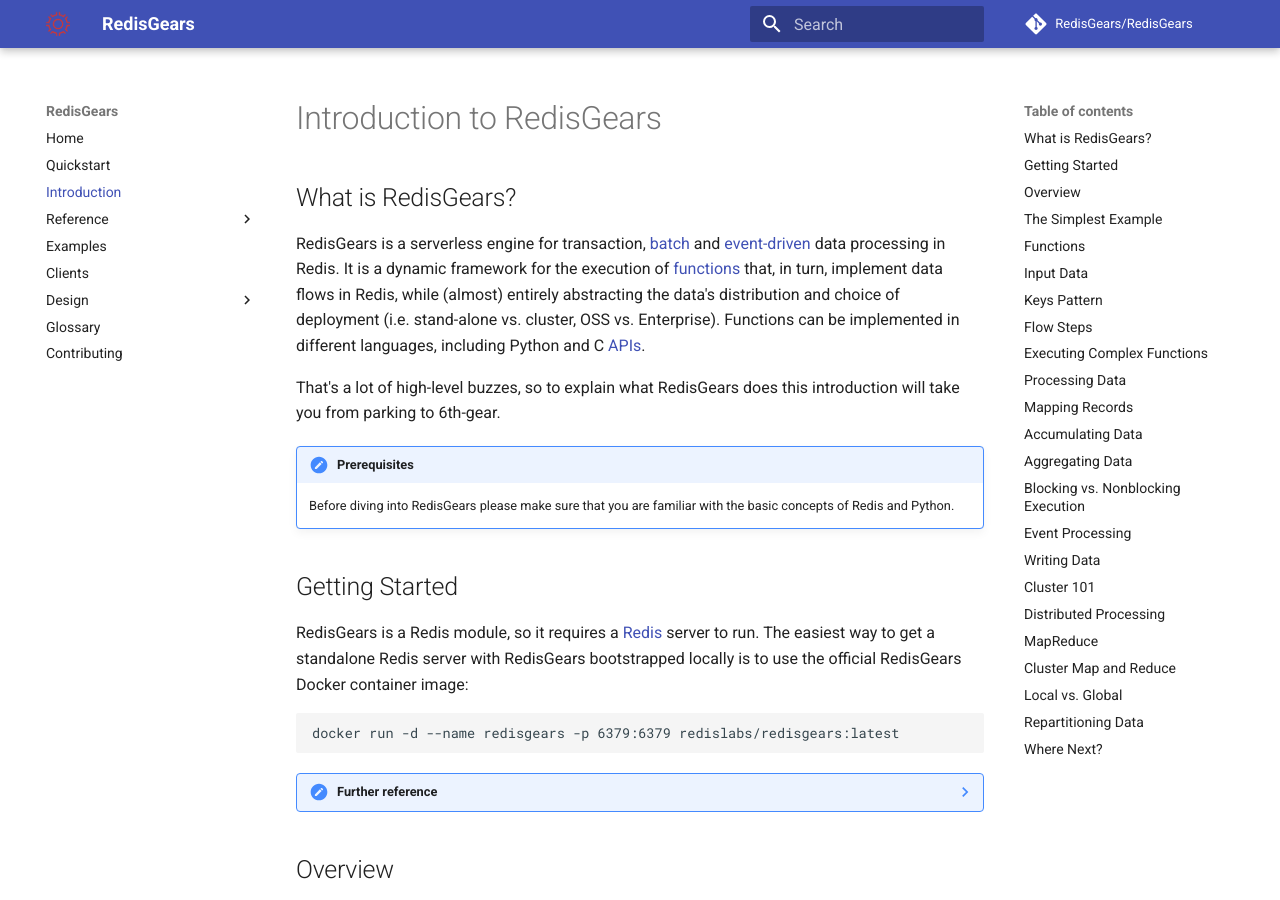
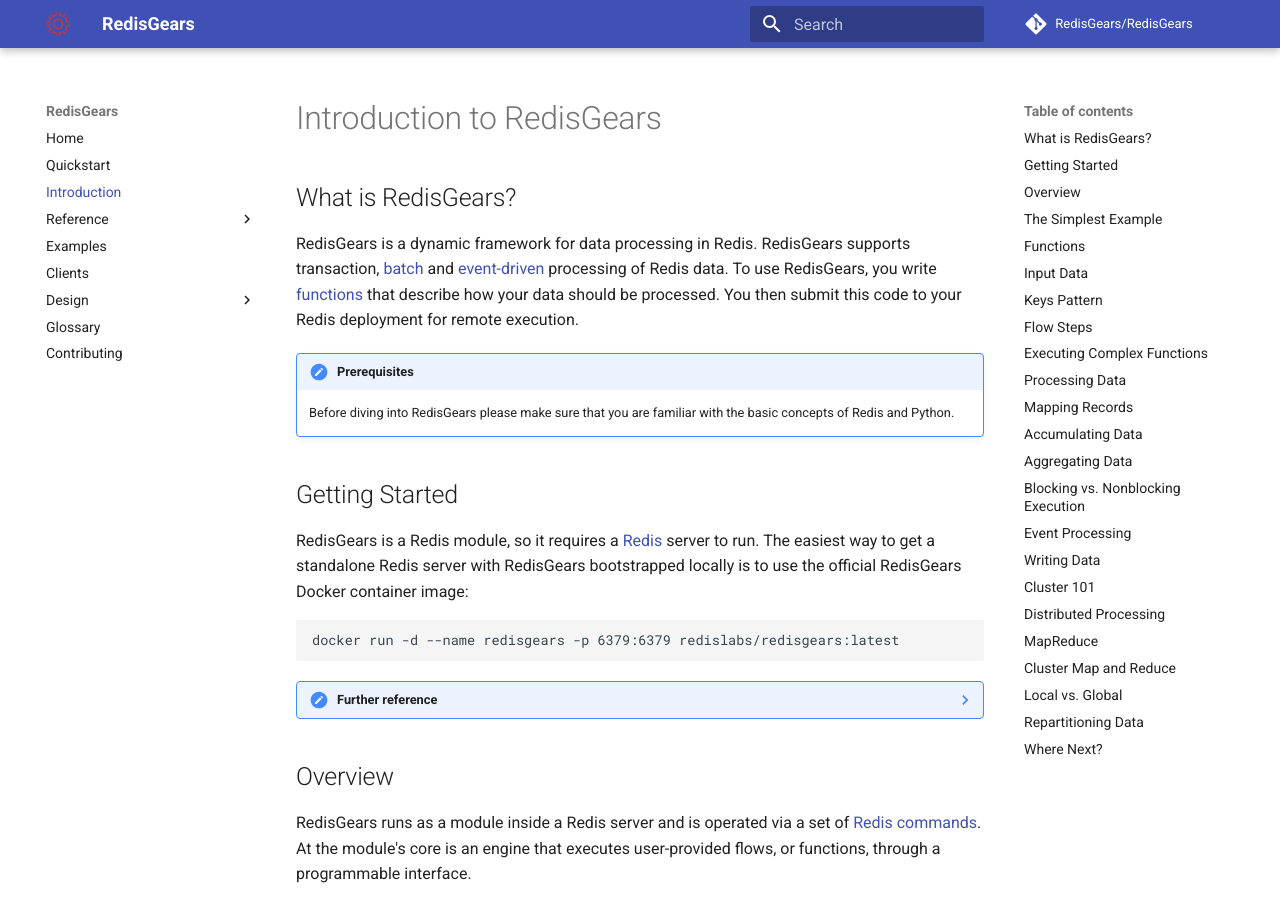
Before and after one commit to RedisGears/RedisGears, an MkDocs documentation site: the page built from docs/intro.md, in a window 1280 px wide and 900 px high. Built offline with MkDocs 1.6.1 and Material for MkDocs 9.7.7, drawn with Linux system fonts in a browser that asks for light colours; comment, search, counter and statistics services are not loaded.

Commit message:
Revise definition

```diff
--- a/docs/intro.md
+++ b/docs/intro.md
@@ -1,9 +1,7 @@
 # Introduction to RedisGears
 
 ## What is RedisGears?
-RedisGears is a serverless engine for transaction, [batch](glossary.md#batch-processing) and [event-driven](glossary.md#event-processing) data processing in Redis. It is a dynamic framework for the execution of [functions](functions.md) that, in turn, implement data flows in Redis, while (almost) entirely abstracting the data's distribution and choice of deployment  (i.e. stand-alone vs. cluster, OSS vs. Enterprise). Functions can be implemented in different languages, including Python and C [APIs](glossary.md#api).
-
-That's a lot of high-level buzzes, so to explain what RedisGears does this introduction will take you from parking to 6th-gear.
+RedisGears is a dynamic framework for data processing in Redis. RedisGears supports transaction, [batch](docs/glossary.md#batch-processing) and [event-driven](docs/glossary.md#event-processing) processing of Redis data. To use RedisGears, you write [functions](docs/functions.md) that describe how your data should be processed. You then submit this code to your Redis deployment for remote execution.
 
 !!! important "Prerequisites"
     Before diving into RedisGears please make sure that you are familiar with the basic concepts of Redis and Python.
```
Also changed, not shown: README.md (+1 -1 lines).
